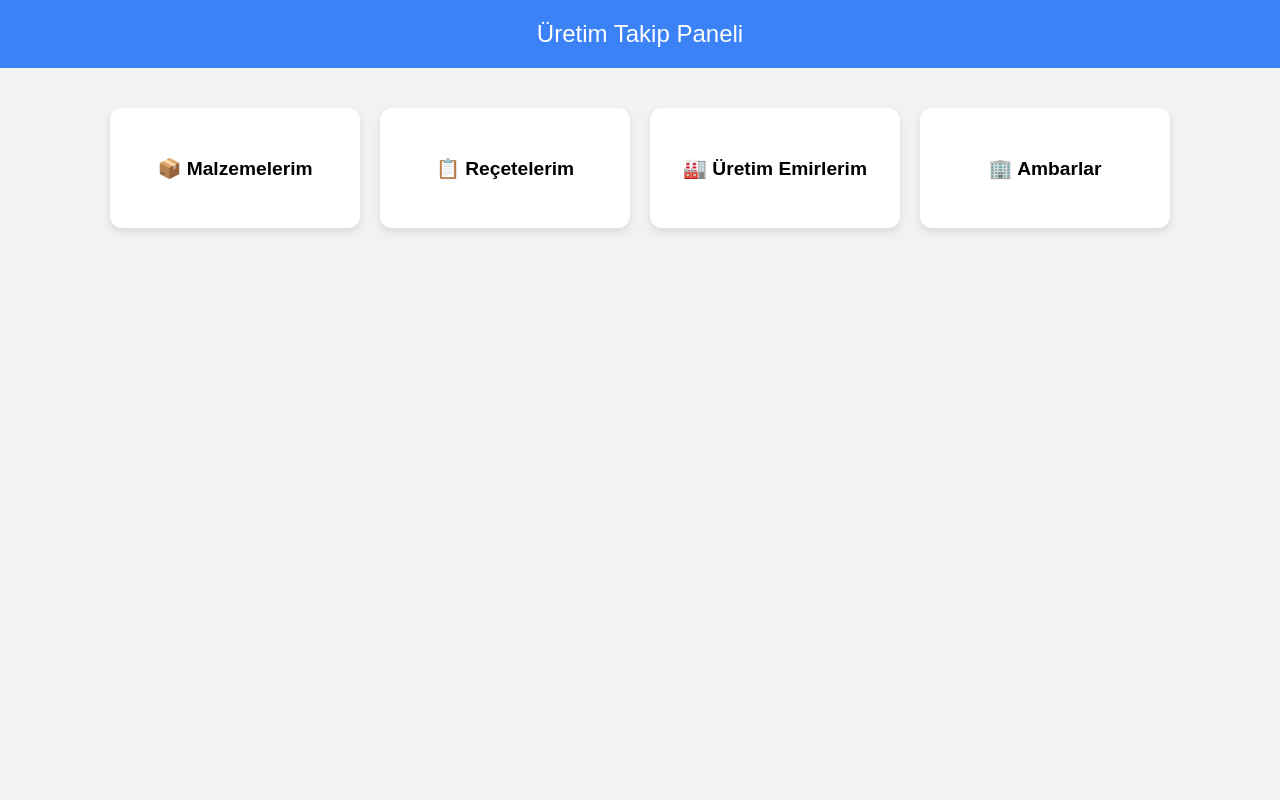
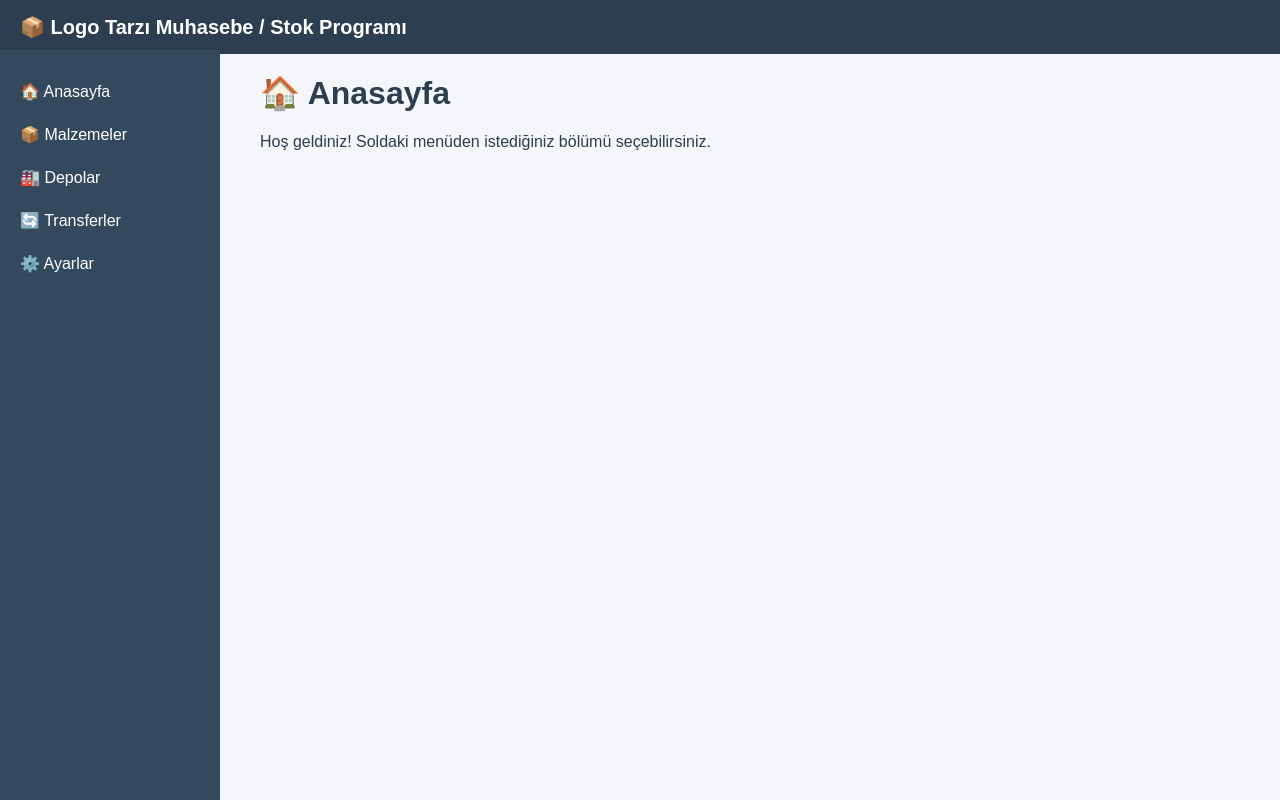
Before and after one commit to Polat578/recete-projesi, a Flask app: page / in a window 1280 px wide. Run offline with Flask 3, Linux system fonts and the light colour scheme; some libraries are stand-ins or nearby versions.

Commit message:
index.html

```diff
--- a/templates/index.html
+++ b/templates/index.html
@@ -2,46 +2,91 @@
 <html lang="tr">
 <head>
   <meta charset="UTF-8">
-  <title>Üretim Takip Paneli</title>
+  <title>📊 Stok & Malzeme Takip</title>
   <style>
-    body { font-family: Arial; background: #f2f2f2; margin: 0; }
-    header { background-color: #3b82f6; color: white; padding: 20px; text-align: center; font-size: 1.5em; }
-    .dashboard {
-      display: flex;
-      justify-content: center;
-      flex-wrap: wrap;
-      gap: 20px;
-      padding: 40px;
-    }
-    .widget {
-      width: 250px;
-      height: 120px;
-      background: white;
-      border-radius: 12px;
-      display: flex;
-      align-items: center;
-      justify-content: center;
-      font-size: 1.2rem;
-      font-weight: bold;
-      box-shadow: 0 4px 8px rgba(0,0,0,0.1);
-      cursor: pointer;
-      text-decoration: none;
-      color: black;
-      transition: transform 0.2s;
-    }
-    .widget:hover {
-      transform: scale(1.05);
-      background-color: #f0f8ff;
-    }
+    body { margin:0; font-family:Arial, sans-serif; background:#f5f6fa; color:#2c3e50; }
+    header { background:#2c3e50; color:white; padding:15px 20px; font-size:20px; font-weight:bold; }
+    #sidebar { width:220px; background:#34495e; position:fixed; top:50px; bottom:0; left:0; color:white; padding-top:20px; }
+    #sidebar a { display:block; color:white; padding:12px 20px; text-decoration:none; cursor:pointer; }
+    #sidebar a:hover { background:#3d566e; }
+    #content { margin-left:240px; padding:20px; }
+    h1 { margin-top:0; }
+    .material-card { background:white; padding:15px; margin-bottom:12px; border-radius:8px;
+      box-shadow:0 1px 3px rgba(0,0,0,0.1); display:flex; justify-content:space-between; align-items:center; }
+    .material-card span { font-weight:bold; }
   </style>
 </head>
 <body>
-  <header>Üretim Takip Paneli</header>
-  <div class="dashboard">
-    <a class="widget" href="/materials">📦 Malzemelerim</a>
-    <a class="widget" href="/recipes">📋 Reçetelerim</a>
-    <a class="widget" href="/orders">🏭 Üretim Emirlerim</a>
-    <a class="widget" href="/warehouses">🏢 Ambarlar</a>
+  <header>📦 Logo Tarzı Muhasebe / Stok Programı</header>
+  <div id="sidebar">
+    <a data-page="home">🏠 Anasayfa</a>
+    <a data-page="materials">📦 Malzemeler</a>
+    <a data-page="warehouses">🏭 Depolar</a>
+    <a data-page="transfers">🔄 Transferler</a>
+    <a data-page="settings">⚙️ Ayarlar</a>
   </div>
+  <div id="content">
+    <h1>🏠 Anasayfa</h1>
+    <p>Hoş geldiniz! Soldaki menüden istediğiniz bölümü seçebilirsiniz.</p>
+  </div>
+
+  <script type="module">
+    import { initializeApp } from "https://www.gstatic.com/firebasejs/10.12.2/firebase-app.js";
+    import { getFirestore, collection, getDocs } from "https://www.gstatic.com/firebasejs/10.12.2/firebase-firestore.js";
+
+    const firebaseConfig = {
+      apiKey: "AIzaSyD4MPM2fvkTXeOWG12g-wV_s3eG4SkBWS0",
+      authDomain: "poleroyuncak.firebaseapp.com",
+      projectId: "poleroyuncak",
+      storageBucket: "poleroyuncak.firebasestorage.app",
+      messagingSenderId: "473844630811",
+      appId: "1:473844630811:web:bd89bb7d85c7b17ea03fbe",
+      measurementId: "G-CV6WKBTJ3V"
+    };
+    const app = initializeApp(firebaseConfig);
+    const db = getFirestore(app);
+
+    // sayfa içeriğini değiştirme fonksiyonu
+    async function showPage(page) {
+      const content = document.getElementById("content");
+      if (page === "home") {
+        content.innerHTML = "<h1>🏠 Anasayfa</h1><p>Hoş geldiniz! Soldaki menüden istediğiniz bölümü seçebilirsiniz.</p>";
+      }
+      else if (page === "materials") {
+        content.innerHTML = "<h1>📦 Malzeme Listesi</h1><div id='materialList'>⏳ Yükleniyor...</div>";
+        const list = document.getElementById("materialList");
+        const snapshot = await getDocs(collection(db, "materials"));
+        list.innerHTML = "";
+        snapshot.forEach(doc => {
+          const m = doc.data();
+          const div = document.createElement("div");
+          div.className = "material-card";
+          div.innerHTML = `<span>${m.name} (${m.stock_code})</span>
+                           <span>${m.stock_amount} ${m.unit}</span>`;
+          list.appendChild(div);
+        });
+      }
+      else if (page === "warehouses") {
+        content.innerHTML = "<h1>🏭 Depolar</h1><p>Depo listesi burada olacak.</p>";
+      }
+      else if (page === "transfers") {
+        content.innerHTML = "<h1>🔄 Transferler</h1><p>Transfer işlemleri burada olacak.</p>";
+      }
+      else if (page === "settings") {
+        content.innerHTML = "<h1>⚙️ Ayarlar</h1><p>Sistem ayarları burada olacak.</p>";
+      }
+    }
+
+    // sidebar tıklamalarını dinle
+    document.querySelectorAll("#sidebar a").forEach(link => {
+      link.addEventListener("click", () => {
+        const page = link.dataset.page;
+        showPage(page);
+      });
+    });
+
+    // varsayılan olarak anasayfa
+    showPage("home");
+  </script>
 </body>
 </html>
```
